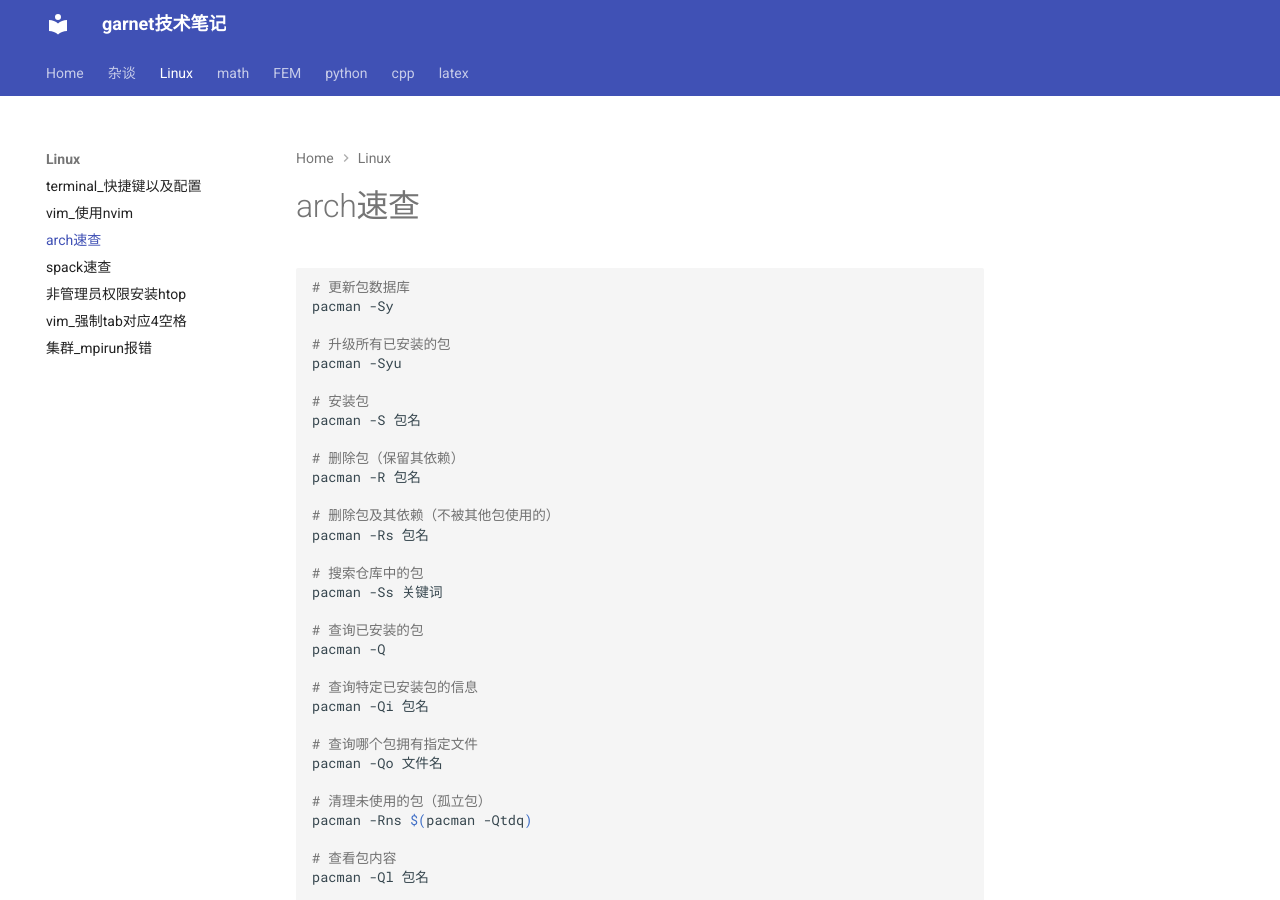
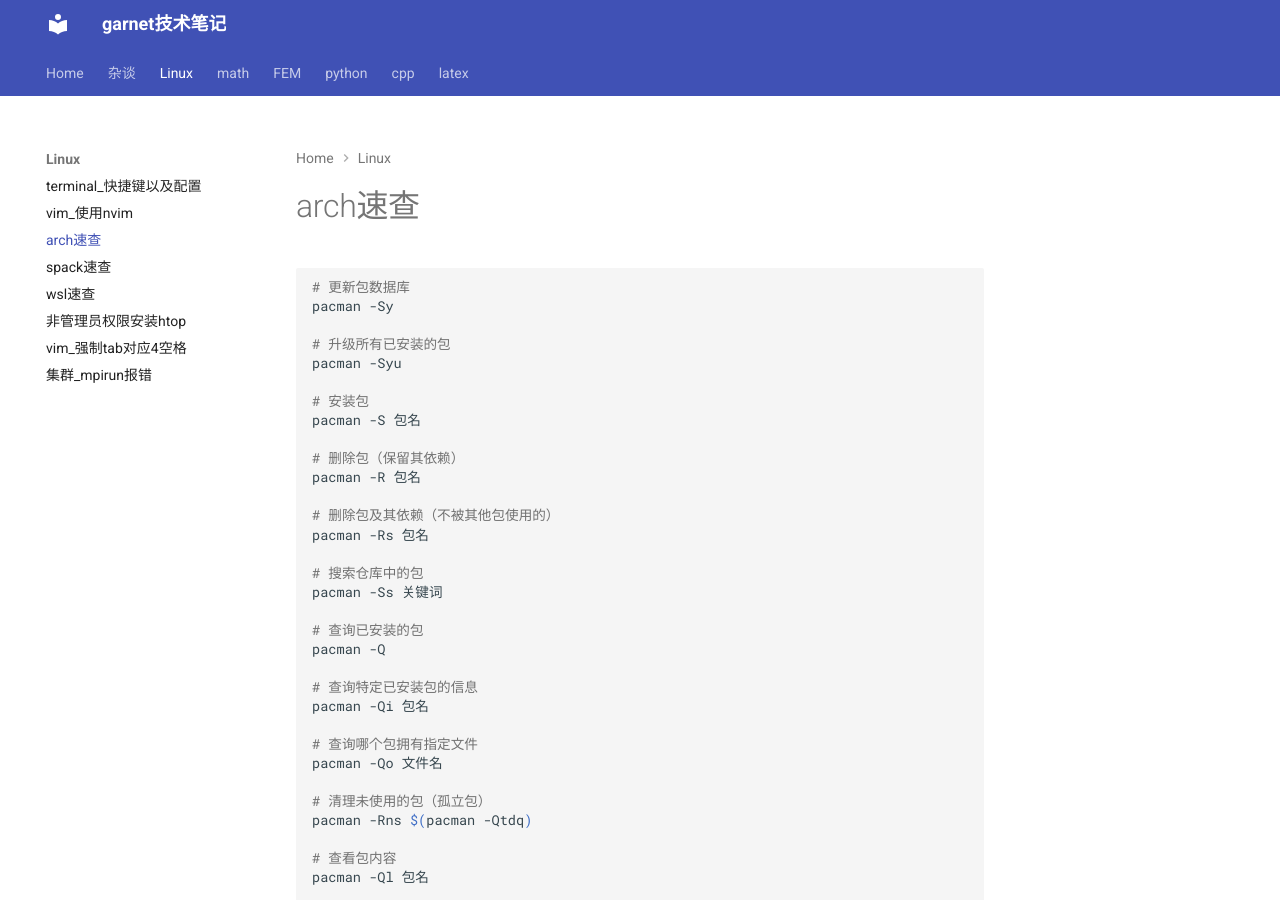
Before and after one commit to ymma98/technotes, an MkDocs documentation site: the page built from docs/Linux/arch速查.md, in a window 1280 px wide and 900 px high. Built offline with MkDocs 1.6.1 and Material for MkDocs 9.7.7, drawn with Linux system fonts in a browser that asks for light colours.

Commit message:
Update mkdocs.yml

```diff
--- a/mkdocs.yml
+++ b/mkdocs.yml
@@ -11,6 +11,7 @@ nav:
       - vim_使用nvim: Linux/vim_使用nvim.md
       - arch速查: Linux/arch速查.md
       - spack速查: Linux/spack速查.md
+      - wsl速查: Linux/wsl速查.md
       - 非管理员权限安装htop: Linux/非管理员权限安装htop.md
       - vim_强制tab对应4空格: Linux/vim_强制tab对应4空格.md
       - 集群_mpirun报错: Linux/集群_mpirun报错.md
```
